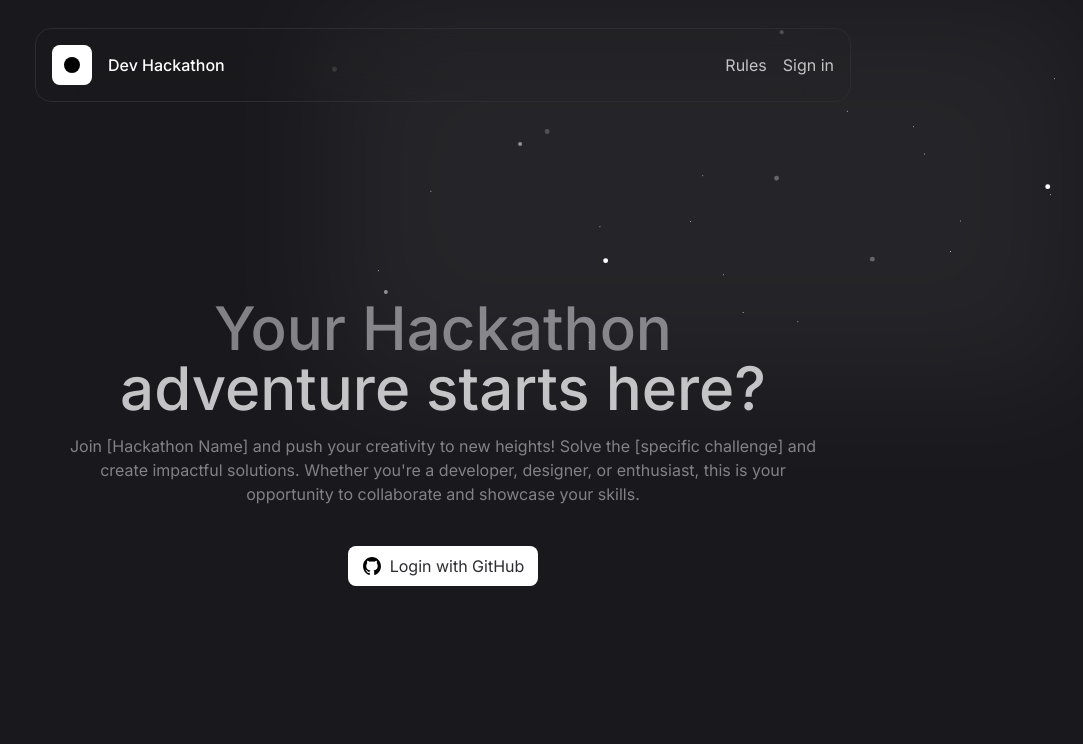
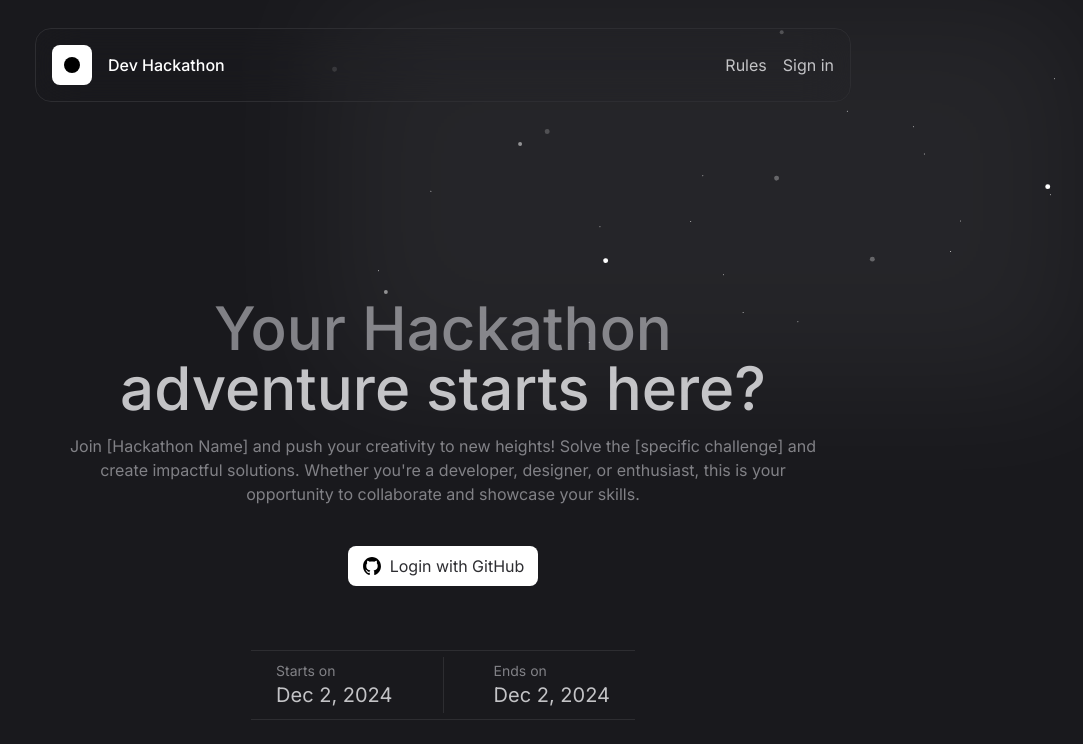
Before and after one commit to appwrite/template-for-event, a Next.js app: page / in a window 1280 px wide. Shown: the top 744 px of the page, without its empty margins (197-1280 px from the left). Built offline with nearby package versions, Linux system fonts and the light colour scheme.

Commit message:
Add event date

```diff
--- a/src/app/page.tsx
+++ b/src/app/page.tsx
@@ -2,6 +2,7 @@ import { Navbar } from "@/components/Navbar";
 import { Button } from "@/components/Button";
 import Github from "../../public/images/Github.svg";
 import Image from "next/image";
+import { EventDate } from "@/components/EventDate";
 
 export default function Home() {
   return (
@@ -10,6 +11,7 @@ export default function Home() {
       <div className="absolute right-0 top-0 h-96 w-[47rem] rotate-180 bg-white opacity-5 blur-3xl"></div>
 
       <Navbar />
+      {/* Newsletter section */}
       <section
         className={"flex max-w-3xl flex-col items-center justify-center pt-56"}
       >
@@ -35,7 +37,10 @@ export default function Home() {
             <span>Login with GitHub</span>
           </Button>
         </div>
+        <EventDate />
       </section>
+
+      {/* Prizes section */}
     </main>
   );
 }
--- /dev/null
+++ b/src/components/EventDate.tsx
@@ -0,0 +1,19 @@
+export const EventDate = () => {
+  return (
+    <div
+      className={
+        "sp flex w-96 flex-row items-center justify-around border-y border-neutral-800"
+      }
+    >
+      <div className={"flex flex-col justify-center py-2.5"}>
+        <span className={"text-sm text-neutral-500"}>Starts on</span>
+        <span className={"text-xl"}>Dec 2, 2024</span>
+      </div>
+      <div className={"back h-14 w-px bg-neutral-800"} />
+      <div className={"flex flex-col justify-center py-2.5"}>
+        <span className={"text-sm text-neutral-500"}>Ends on</span>
+        <span className={"text-xl"}>Dec 2, 2024</span>
+      </div>
+    </div>
+  );
+};
```
